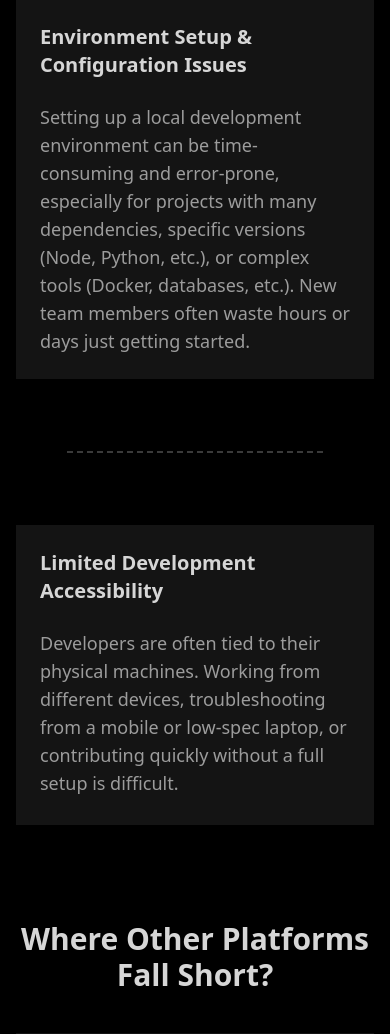
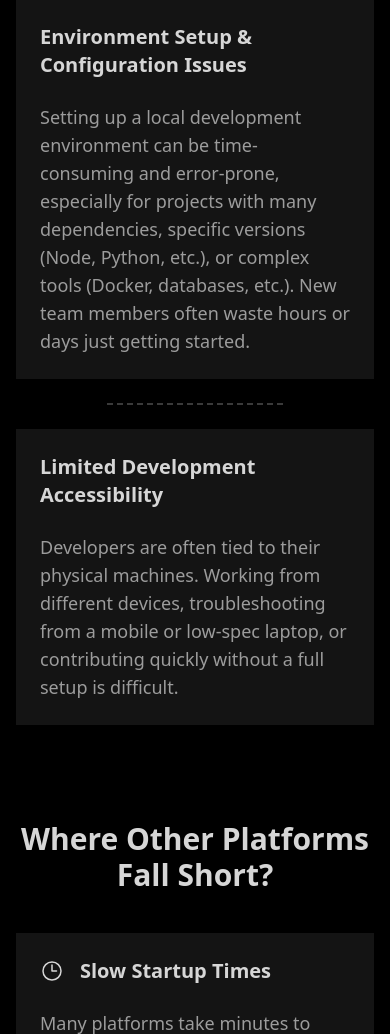
Before and after one commit to ExoOnix/enviro, a Django app: page / in a window 390 px wide. Shown: the part 966-2000 px from the top of the page. Run offline with Django 5.2, Linux system fonts and the light colour scheme; style sheets or scripts are compiled from the project's sources; parts of the project's set-up code (start-up, migrations or seed data) failed here and were passed over.

Commit message:
Make blocks closer to line and added rounded corners to images

```diff
--- a/apps/home/templates/index.html
+++ b/apps/home/templates/index.html
@@ -28,18 +28,17 @@
 <!-- Product image section -->
 <div class="flex justify-center mb-24">
     <div class="w-full px-4 sm:px-8 md:px-0 md:w-5/6 lg:w-3/4 xl:w-3/5">
-        <img src="{% static 'home/img/product.png' %}" alt="Product screenshot" class="rounded-lg shadow-lg w-full border border-gray-800 bg-black" />
+        <img src="{% static 'home/img/product.png' %}" alt="Product screenshot" class="rounded-lg shadow-lg w-full border border-gray-800 bg-black rounded-lg" />
     </div>
 </div>
-
 <!-- Why Cloud Development Section -->
 <div class="flex justify-center mb-24">
     <div class="w-full px-4 sm:px-8 md:px-0 md:w-5/6 lg:w-3/4 xl:w-3/5">
         <h2 class="text-3xl sm:text-4xl font-bold text-center mb-10">Why not Local Development?</h2>
-        <div class="relative flex flex-col md:flex-row items-center md:items-start justify-center gap-12">
+        <div class="relative flex flex-col md:flex-row items-center md:items-start justify-center gap-4 md:gap-12">
             <!-- Left Problem -->
             <div class="flex-1 flex flex-col items-center md:items-end text-left">
-                <div class="card bg-base-200 shadow w-full flex flex-col h-full min-h-[300px] md:min-h-[380px]">
+                <div class="card bg-base-200 shadow w-full flex flex-col h-full min-h-[220px] md:min-h-[380px]">
                     <div class="card-body flex-1 flex flex-col">
                         <h3 class="card-title mb-4 text-xl sm:text-2xl">Environment Setup & Configuration Issues</h3>
                         <p class="text-lg text-base-content/70">Setting up a local development environment can be time-consuming and error-prone, especially for projects with many dependencies, specific versions (Node, Python, etc.), or complex tools (Docker, databases, etc.). New team members often waste hours or days just getting started.</p>
@@ -52,10 +51,10 @@
                     <div class="h-full border-l-2 border-dashed border-primary mx-0" style="min-height:380px;"></div>
                 </div>
             </div>
-            <div class="block md:hidden w-64 border-t-2 border-dashed border-primary my-6 mx-auto"></div>
+            <div class="block md:hidden w-44 border-t-2 border-dashed border-primary my-2 mx-auto"></div>
             <!-- Right Problem -->
             <div class="flex-1 flex flex-col items-center md:items-start text-left">
-                <div class="card bg-base-200 shadow w-full flex flex-col h-full min-h-[300px] md:min-h-[380px]">
+                <div class="card bg-base-200 shadow w-full flex flex-col h-full min-h-[220px] md:min-h-[380px]">
                     <div class="card-body flex-1 flex flex-col">
                         <h3 class="card-title mb-4 text-xl sm:text-2xl">Limited Development Accessibility</h3>
                         <p class="text-lg text-base-content/70">Developers are often tied to their physical machines. Working from different devices, troubleshooting from a mobile or low-spec laptop, or contributing quickly without a full setup is difficult.</p>
@@ -140,7 +139,7 @@
                     </p>
                 </div>
                 <div class="w-full md:w-1/3 flex justify-center md:justify-end order-1 md:order-2 mb-6 md:mb-0">
-                    <img src="{% static 'home/img/editor.svg' %}" alt="Online Editors" class="w-full md:w-80 md:h-80 object-contain drop-shadow-lg" />
+                    <img src="{% static 'home/img/editor.svg' %}" alt="Online Editors" class="w-full md:w-80 object-contain drop-shadow-lg rounded-2xl" />
                 </div>
             </div>
             <!-- Feature 2: Modern Tooling -->
@@ -152,7 +151,7 @@
                     </p>
                 </div>
                 <div class="w-full md:w-1/3 flex justify-center md:justify-end order-1 md:order-2 mb-6 md:mb-0">
-                    <img src="{% static 'home/img/modern-tooling.png' %}" alt="Modern Tooling" class="w-full md:w-80 md:h-80 object-contain drop-shadow-lg" />
+                    <img src="{% static 'home/img/modern-tooling.png' %}" alt="Modern Tooling" class="w-full md:w-80 object-contain drop-shadow-lg rounded-2xl" />
                 </div>
             </div>
             <!-- Feature 3: Easy Management -->
@@ -164,7 +163,7 @@
                     </p>
                 </div>
                 <div class="w-full md:w-1/3 flex justify-center md:justify-end order-1 md:order-2 mb-6 md:mb-0">
-                    <img src="{% static 'home/img/dashboard.svg' %}" alt="Easy Management" class="w-full md:w-80 md:h-80 object-contain drop-shadow-lg" />
+                    <img src="{% static 'home/img/dashboard.svg' %}" alt="Easy Management" class="w-full md:w-80 object-contain drop-shadow-lg rounded-2xl" />
                 </div>
             </div>
         </div>
```
